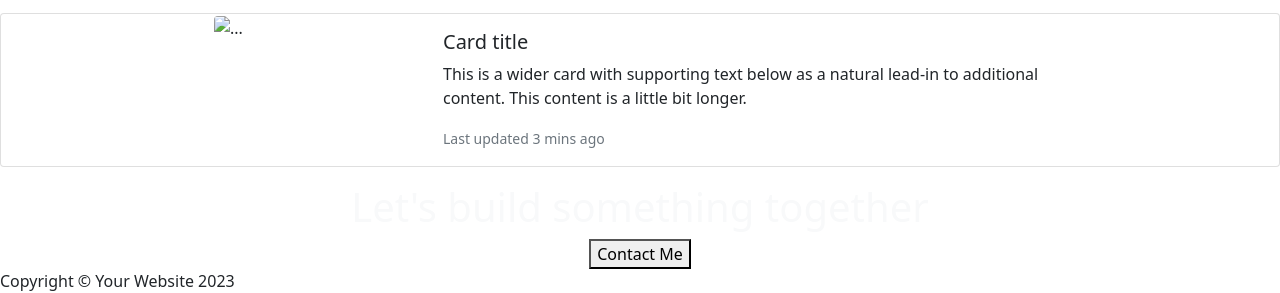
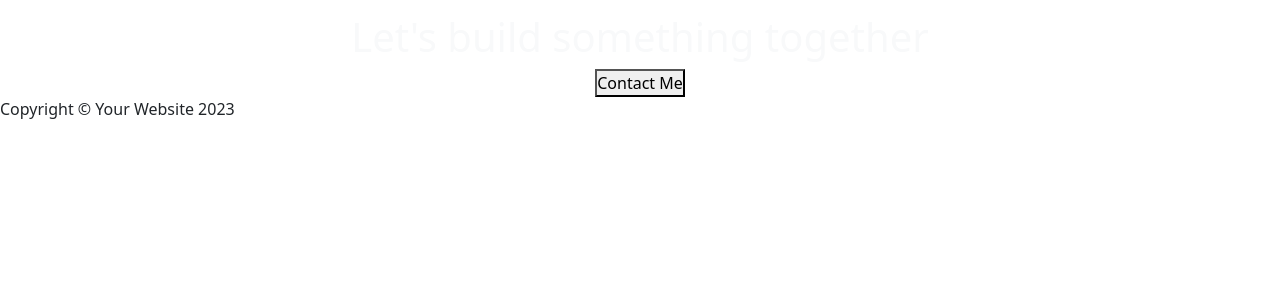
Before and after one commit to CodewithGauravM/multipage, a plain HTML site: page Contact.html in a window 1280 px wide. Shown: the part 1058-1351 px from the top of the page. After the commit the page ends 1179 px from the top, so only its background shows below. Drawn offline with nearby package versions, Linux system fonts and the light colour scheme.

Commit message:
Html css changes

```diff
--- a/Contact.html
+++ b/Contact.html
@@ -4,7 +4,7 @@
 <head>
     <meta charset="UTF-8">
     <meta name="viewport" content="width=device-width, initial-scale=1.0">
-    <title>Document</title>
+    <title>multipage</title>
     <link href="https://cdn.jsdelivr.net/npm/bootstrap@5.0.2/dist/css/bootstrap.min.css" rel="stylesheet"
         integrity="sha384-EVSTQN3/azprG1Anm3QDgpJLIm9Nao0Yz1ztcQTwFspd3yD65VohhpuuCOmLASjC" crossorigin="anonymous">
     <link rel="stylesheet" href="./style.css">
@@ -119,23 +119,7 @@
         </div>
 
 
-        <div class="card mb-3">
-            <div class="row g-0">
-                <div class="col-md-2"></div>
-                <div class="col-md-2">
-                    <img src="..." class="img-fluid rounded-start" alt="...">
-                </div>
-                <div class="col-md-6">
-                    <div class="card-body">
-                        <h5 class="card-title">Card title</h5>
-                        <p class="card-text">This is a wider card with supporting text below as a natural lead-in to
-                            additional content. This content is a little bit longer.</p>
-                        <p class="card-text"><small class="text-muted">Last updated 3 mins ago</small></p>
-                    </div>
-                    <div class="col-md-2"></div>
-                </div>
-            </div>
-        </div>
+
 
         <div class="text-center bg- text-light ">
             <h1>Let's build something together</h1>
--- a/style.css
+++ b/style.css
@@ -1,3 +1,7 @@
+*{
+    padding: 0;
+    margin: 0;
+}
 .speaser{
     flex:1 1;
 }
```
